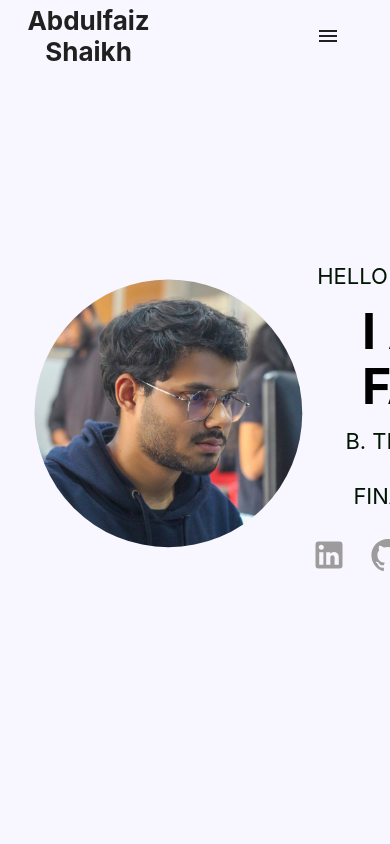
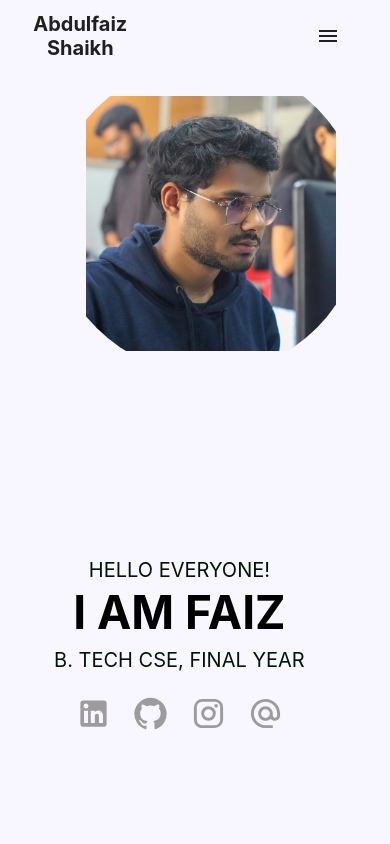
Before and after one commit to abdulshaikh55/portfolio-app, a React (Create React App) app: page / in a window 390 px wide. Shown: the top 844 px of the page. Built offline with nearby package versions, Linux system fonts and the light colour scheme.

Commit message:
Update Main.js + Main.scss

```diff
--- a/src/Components/Main.js
+++ b/src/Components/Main.js
@@ -18,7 +18,7 @@ export default function Main() {
             <h1 className="introduction">
               I am Faiz
             </h1>
-            <p>B. Tech CSE, Final Year</p>
+            <p classsName='text'>B. Tech CSE, Final Year</p>
 
             <div className="icons">
               <a href="https://www.linkedin.com/in/abdulshaikh55/" target="_blank" rel="noopener noreferrer">
--- a/src/Components/styles/Header.scss
+++ b/src/Components/styles/Header.scss
@@ -148,3 +148,9 @@ ul {
         }
     }
 }
+
+@media (max-width: 768px) {
+    .header-logo {
+        font-size: 10px;
+    }
+}
--- a/src/Components/styles/Main.scss
+++ b/src/Components/styles/Main.scss
@@ -2,9 +2,10 @@
 
 .main {
     min-height: 100vh;
-    max-width: 100%;
+    width: 100vw; // Ensure the main container takes the full viewport width
     background-color: $bg-color;
     position: relative;
+    overflow-x: hidden; // Prevent horizontal overflow
 
     &::before,
     &::after {
@@ -27,6 +28,7 @@
     justify-content: space-around;
     align-items: center;
     position: relative;
+    width: 100%; // Ensure the container takes the full width
 }
 
 .main-img {
@@ -181,3 +183,55 @@
         }
     }
 }
+
+@media (max-width: 768px) {
+    .main-img {
+        img {
+            width: 250px;
+        }
+    }
+
+    .main-content {
+
+        .text {
+            line-height: 45px;
+
+            .introduction {
+                margin-top: -3px;
+                margin-bottom: 3px;
+            }
+
+            p {
+                font-size: 20px;
+            }
+
+            h1 {
+                font-size: 46px;
+
+            }
+        }
+
+        .icons {
+
+            .linkedin,
+            .github,
+            .instagram,
+            .email {
+                font-size: 35px;
+            }
+        }
+    }
+}
+
+@media (max-width: 640px) {
+    .main-container {
+        flex-direction: column;
+        width: 100%; // Ensure the container takes the full width
+    }
+
+    .main-img,
+    .main-content {
+        width: 100%; // Make them full width to stack vertically
+
+    }
+}
```
